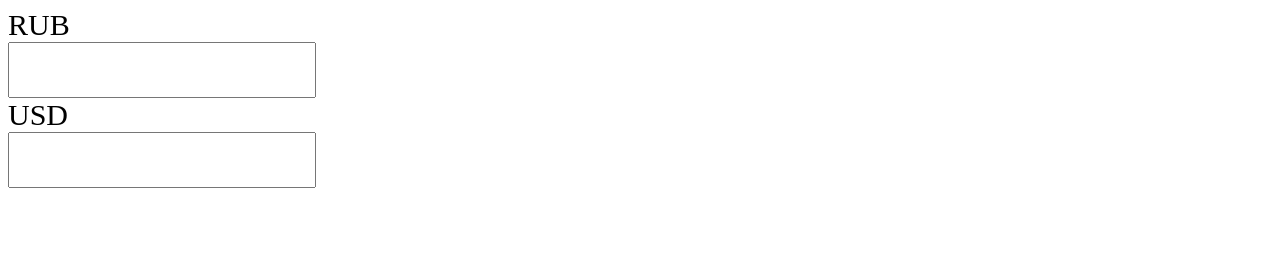
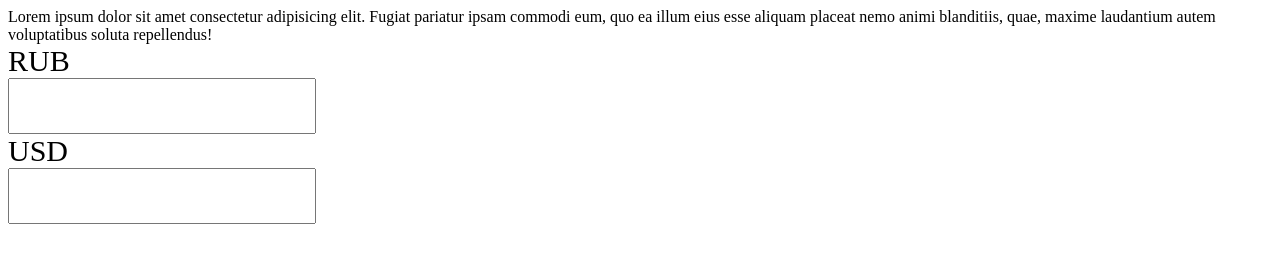
Before and after one commit to paul-frdev/git-sample, a plain HTML site: page index.html in a window 1280 px wide. Drawn offline with Linux system fonts and the light colour scheme.

Commit message:
wrong com

```diff
--- a/index.html
+++ b/index.html
@@ -18,6 +18,7 @@
     </style>
 </head>
 <body>
+    <div>Lorem ipsum dolor sit amet consectetur adipisicing elit. Fugiat pariatur ipsam commodi eum, quo ea illum eius esse aliquam placeat nemo animi blanditiis, quae, maxime laudantium autem voluptatibus soluta repellendus!</div>
     <label for="rub">RUB</label>
     <input id="rub" type="text">
     <label for="usd">USD</label>
```
